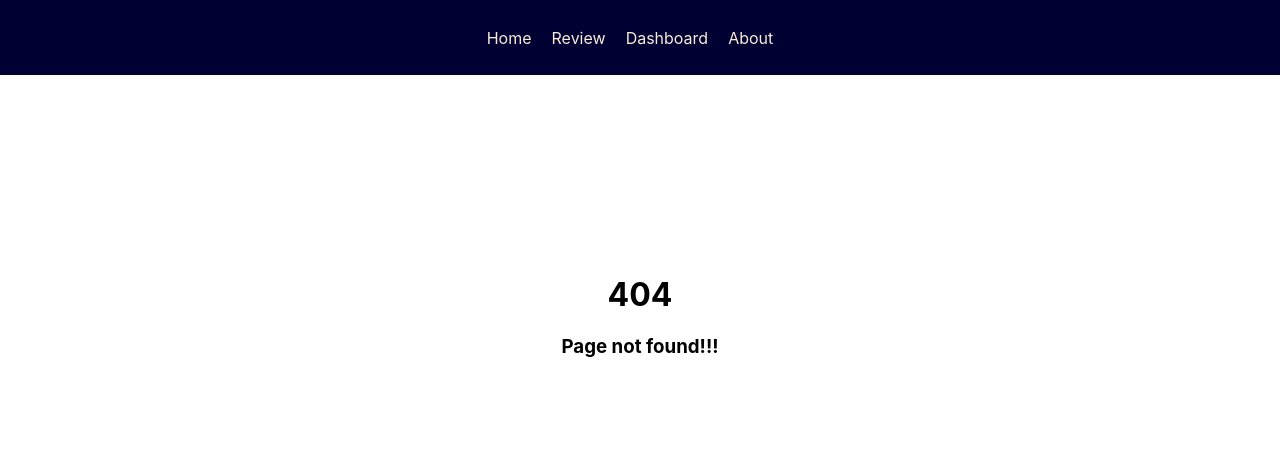
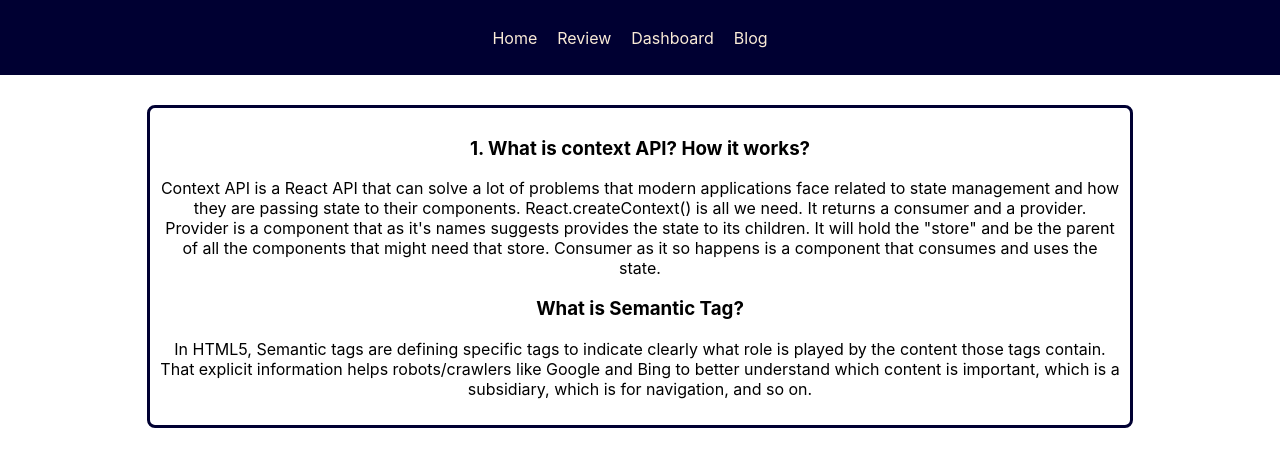
Before and after one commit to ahmed6394/product-analysis-website, a React (Create React App) app: page /blog in a window 1280 px wide. Before the commit this address had no page. Shown: the top 466 px of the page. Built offline with nearby package versions, Linux system fonts and the light colour scheme.

Commit message:
blog Updated

```diff
--- a/src/App.js
+++ b/src/App.js
@@ -1,6 +1,6 @@
 import { Route, Routes } from "react-router-dom";
 import "./App.css";
-import About from "./Component/About/About";
+import Blog from "./Component/Blog/Blog";
 import Dashboard from "./Component/Dashbord/Dashboard";
 import Header from "./Component/Header/Header";
 import HomePage from "./Component/HomePage/HomePage";
@@ -16,7 +16,7 @@ function App() {
         <Route path="/home" element={<HomePage></HomePage>}></Route>
         <Route path="/review" element={<Reviews></Reviews>}></Route>
         <Route path="/dashboard" element={<Dashboard></Dashboard>}></Route>
-        <Route path="/about" element={<About></About>}></Route>
+        <Route path="/blog" element={<Blog></Blog>}></Route>
         <Route path="*" element={<NotFound></NotFound>}></Route>
       </Routes>
     </div>
--- a/src/Component/About/About.js
+++ /dev/null
@@ -1,11 +0,0 @@
-import React from "react";
-
-const About = () => {
-  return (
-    <div>
-      <h2>This is about</h2>
-    </div>
-  );
-};
-
-export default About;
--- /dev/null
+++ b/src/Component/Blog/Blog.css
@@ -0,0 +1,7 @@
+.blog-container {
+  width: 75%;
+  border: 3px solid #000032;
+  border-radius: 8px;
+  margin: 30px auto;
+  padding: 10px;
+}
--- /dev/null
+++ b/src/Component/Blog/Blog.js
@@ -0,0 +1,34 @@
+import React from "react";
+import "./Blog.css";
+
+const Blog = () => {
+  return (
+    <div className="blog-container">
+      <div>
+        <h3>1. What is context API? How it works?</h3>
+        <p>
+          Context API is a React API that can solve a lot of problems that
+          modern applications face related to state management and how they are
+          passing state to their components. React.createContext() is all we
+          need. It returns a consumer and a provider. Provider is a component
+          that as it's names suggests provides the state to its children. It
+          will hold the "store" and be the parent of all the components that
+          might need that store. Consumer as it so happens is a component that
+          consumes and uses the state.
+        </p>
+      </div>
+      <div>
+        <h3>What is Semantic Tag?</h3>
+        <p>
+          In HTML5, Semantic tags are defining specific tags to indicate clearly
+          what role is played by the content those tags contain. That explicit
+          information helps robots/crawlers like Google and Bing to better
+          understand which content is important, which is a subsidiary, which is
+          for navigation, and so on.
+        </p>
+      </div>
+    </div>
+  );
+};
+
+export default Blog;
--- a/src/Component/Header/Header.js
+++ b/src/Component/Header/Header.js
@@ -9,7 +9,7 @@ const Header = () => {
         <Link to="/home">Home</Link>
         <Link to="/review">Review</Link>
         <Link to="/dashboard">Dashboard</Link>
-        <Link to="/about">About</Link>
+        <Link to="/blog">Blog</Link>
       </nav>
     </div>
   );
```
